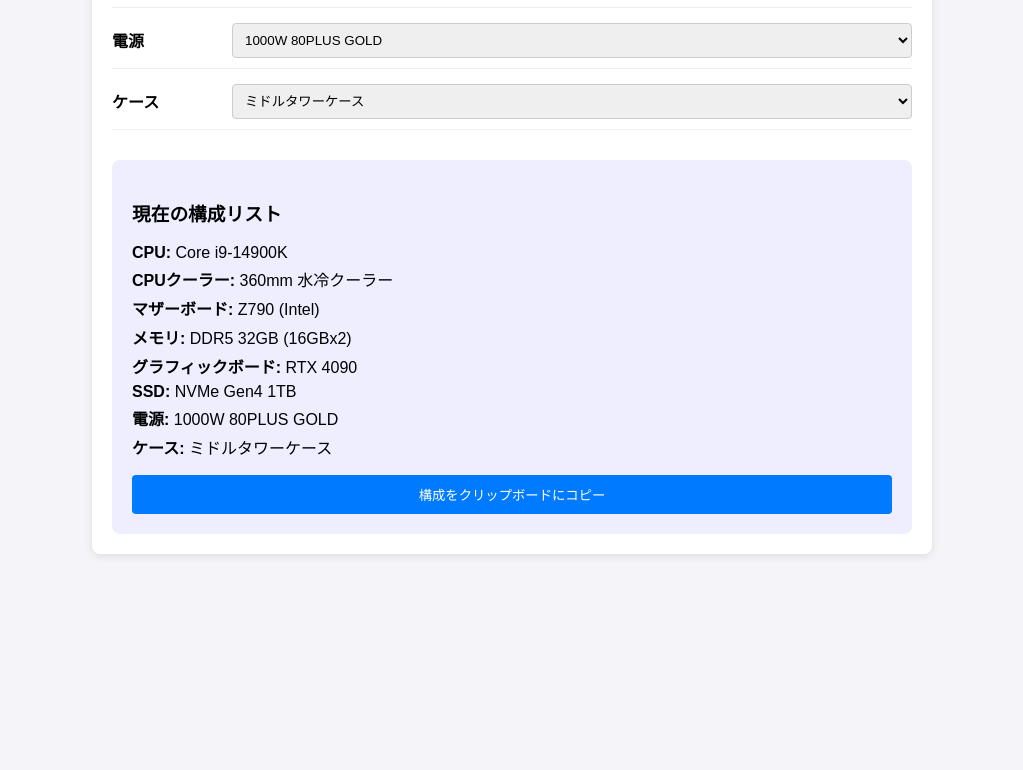
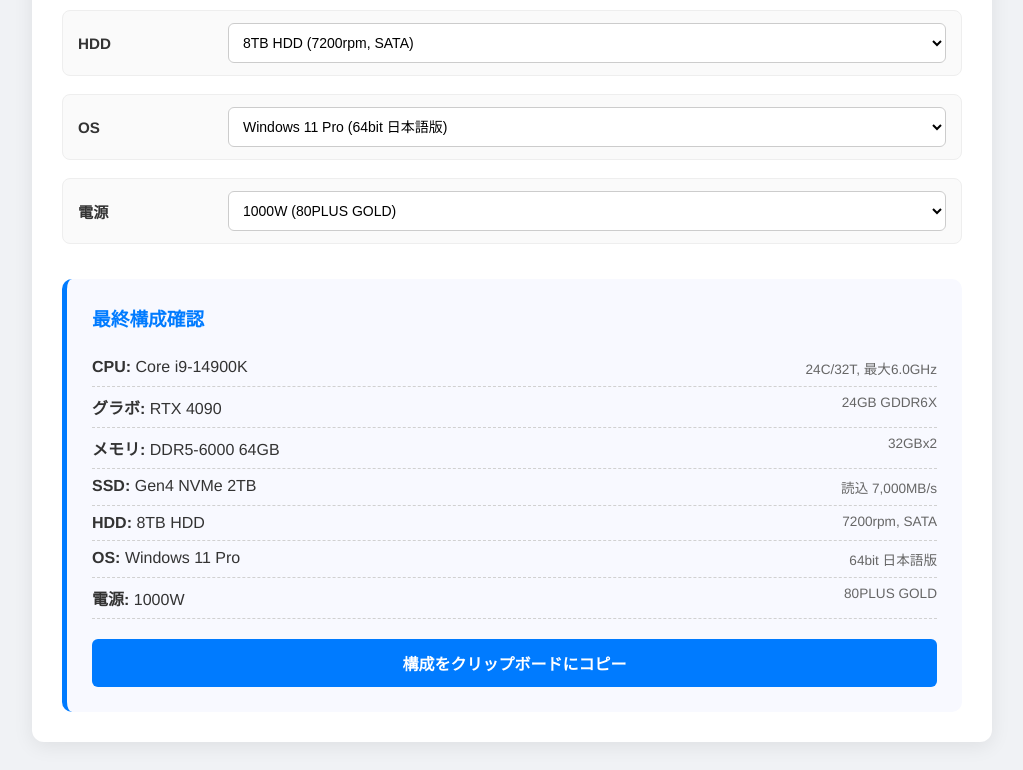
Before and after one commit to kumoroha/diy, a plain HTML site: page index.html in a window 1280 px wide. Shown: the part 493-1263 px from the top of the page, without its empty margins (128-1151 px from the left). Before the commit the page ends 1075 px from the top, so only its background shows below. Drawn offline with Linux system fonts and the light colour scheme.

Commit message:
Update index.html

```diff
--- a/index.html
+++ b/index.html
@@ -3,18 +3,20 @@
 <head>
     <meta charset="UTF-8">
     <meta name="viewport" content="width=device-width, initial-scale=1.0">
-    <title>自作PC構成シミュレーター</title>
+    <title>自作PC構成シミュレーター v2</title>
     <style>
-        body { font-family: sans-serif; background-color: #f4f4f9; padding: 20px; }
-        .container { max-width: 800px; margin: auto; background: white; padding: 20px; border-radius: 8px; box-shadow: 0 2px 10px rgba(0,0,0,0.1); }
-        h1 { text-align: center; color: #333; }
-        .part-section { margin-bottom: 15px; display: flex; align-items: center; justify-content: space-between; border-bottom: 1px solid #eee; padding-bottom: 10px; }
-        label { font-weight: bold; width: 120px; }
-        select { flex-grow: 1; padding: 8px; border-radius: 4px; border: 1px solid #ccc; }
-        .result-area { margin-top: 30px; padding: 20px; background: #eef; border-radius: 8px; }
-        #summary-list { list-style: none; padding: 0; }
-        #summary-list li { margin-bottom: 5px; }
-        .btn-copy { display: block; width: 100%; padding: 10px; background: #007bff; color: white; border: none; border-radius: 4px; cursor: pointer; margin-top: 10px; }
+        body { font-family: 'Helvetica Neue', Arial, sans-serif; background-color: #f0f2f5; padding: 20px; color: #333; }
+        .container { max-width: 900px; margin: auto; background: white; padding: 30px; border-radius: 12px; box-shadow: 0 4px 20px rgba(0,0,0,0.08); }
+        h1 { text-align: center; color: #1a1a1a; margin-bottom: 30px; border-bottom: 2px solid #007bff; display: inline-block; width: 100%; padding-bottom: 10px; }
+        .part-section { margin-bottom: 18px; display: flex; align-items: center; justify-content: space-between; background: #fafafa; padding: 12px 15px; border-radius: 8px; border: 1px solid #eee; }
+        label { font-weight: bold; width: 150px; font-size: 0.95em; }
+        select { flex-grow: 1; padding: 10px; border-radius: 6px; border: 1px solid #ccc; font-size: 14px; background-color: white; }
+        .result-area { margin-top: 35px; padding: 25px; background: #f8f9ff; border-radius: 10px; border-left: 5px solid #007bff; }
+        h3 { margin-top: 0; color: #007bff; }
+        #summary-list { list-style: none; padding: 0; margin-bottom: 20px; }
+        #summary-list li { padding: 8px 0; border-bottom: 1px dashed #d1d1d1; display: flex; justify-content: space-between; }
+        .spec-label { color: #666; font-size: 0.85em; margin-left: 10px; }
+        .btn-copy { display: block; width: 100%; padding: 12px; background: #007bff; color: white; border: none; border-radius: 6px; font-size: 16px; font-weight: bold; cursor: pointer; transition: 0.2s; }
         .btn-copy:hover { background: #0056b3; }
     </style>
 </head>
@@ -27,23 +29,60 @@
         </div>
 
     <div class="result-area">
-        <h3>現在の構成リスト</h3>
+        <h3>最終構成確認</h3>
         <ul id="summary-list"></ul>
         <button class="btn-copy" onclick="copyToClipboard()">構成をクリップボードにコピー</button>
     </div>
 </div>
 
 <script>
-    // パーツデータの定義
+    // パーツデータと指標数値
     const partsData = {
-        "CPU": ["Core i9-14900K", "Core i7-14700K", "Ryzen 9 7950X", "Ryzen 7 7800X3D", "選択なし"],
-        "CPUクーラー": ["360mm 水冷クーラー", "大型空冷クーラー", "付属クーラー", "選択なし"],
-        "マザーボード": ["Z790 (Intel)", "B760 (Intel)", "X670 (AMD)", "B650 (AMD)", "選択なし"],
-        "メモリ": ["DDR5 32GB (16GBx2)", "DDR5 64GB (32GBx2)", "DDR4 16GB (8GBx2)", "選択なし"],
-        "グラフィックボード": ["RTX 4090", "RTX 4080 Super", "RTX 4070 Ti Super", "RTX 4060", "Radeon RX 7900 XTX", "選択なし"],
-        "SSD": ["NVMe Gen4 1TB", "NVMe Gen4 2TB", "NVMe Gen3 500GB", "選択なし"],
-        "電源": ["1000W 80PLUS GOLD", "850W 80PLUS GOLD", "750W 80PLUS GOLD", "選択なし"],
-        "ケース": ["ミドルタワーケース", "フルタワーケース", "ミニタワーケース", "選択なし"]
+        "CPU": [
+            { name: "Core i9-14900K", spec: "24C/32T, 最大6.0GHz" },
+            { name: "Core i7-14700K", spec: "20C/28T, 最大5.6GHz" },
+            { name: "Ryzen 9 7950X", spec: "16C/32T, 最大5.7GHz" },
+            { name: "Ryzen 7 7800X3D", spec: "8C/16T, ゲーミング特化" },
+            { name: "選択なし", spec: "" }
+        ],
+        "グラボ": [
+            { name: "RTX 4090", spec: "24GB GDDR6X" },
+            { name: "RTX 4080 Super", spec: "16GB GDDR6X" },
+            { name: "RTX 4070 Ti Super", spec: "16GB GDDR6X" },
+            { name: "RTX 4060", spec: "8GB GDDR6" },
+            { name: "Radeon RX 7900 XTX", spec: "24GB GDDR6" },
+            { name: "選択なし", spec: "" }
+        ],
+        "メモリ": [
+            { name: "DDR5-6000 64GB", spec: "32GBx2" },
+            { name: "DDR5-5600 32GB", spec: "16GBx2" },
+            { name: "DDR4-3200 16GB", spec: "8GBx2" },
+            { name: "選択なし", spec: "" }
+        ],
+        "SSD": [
+            { name: "Gen4 NVMe 2TB", spec: "読込 7,000MB/s" },
+            { name: "Gen4 NVMe 1TB", spec: "読込 5,000MB/s" },
+            { name: "Gen3 NVMe 500GB", spec: "読込 3,500MB/s" },
+            { name: "選択なし", spec: "" }
+        ],
+        "HDD": [
+            { name: "8TB HDD", spec: "7200rpm, SATA" },
+            { name: "4TB HDD", spec: "5400rpm, SATA" },
+            { name: "2TB HDD", spec: "5400rpm, SATA" },
+            { name: "選択なし", spec: "" }
+        ],
+        "OS": [
+            { name: "Windows 11 Pro", spec: "64bit 日本語版" },
+            { name: "Windows 11 Home", spec: "64bit 日本語版" },
+            { name: "Linux (Ubuntu)", spec: "最新LTS" },
+            { name: "選択なし", spec: "" }
+        ],
+        "電源": [
+            { name: "1000W", spec: "80PLUS GOLD" },
+            { name: "850W", spec: "80PLUS GOLD" },
+            { name: "750W", spec: "80PLUS GOLD" },
+            { name: "選択なし", spec: "" }
+        ]
     };
 
     const container = document.getElementById('selector-container');
@@ -62,8 +101,9 @@
 
         partsData[category].forEach(item => {
             const option = document.createElement('option');
-            option.value = item;
-            option.text = item;
+            option.value = item.name;
+            // 選択肢に数値を表示
+            option.text = item.spec ? `${item.name} (${item.spec})` : item.name;
             select.appendChild(option);
         });
 
@@ -80,10 +120,12 @@
         let hasSelection = false;
 
         Object.keys(partsData).forEach(category => {
-            const val = document.getElementById(`select-${category}`).value;
-            if (val !== "選択なし") {
+            const selectedName = document.getElementById(`select-${category}`).value;
+            const categoryData = partsData[category].find(p => p.name === selectedName);
+
+            if (selectedName !== "選択なし") {
                 const li = document.createElement('li');
-                li.innerHTML = `<strong>${category}:</strong> ${val}`;
+                li.innerHTML = `<span><strong>${category}:</strong> ${selectedName}</span> <span class="spec-label">${categoryData.spec}</span>`;
                 summaryList.appendChild(li);
                 hasSelection = true;
             }
@@ -96,21 +138,25 @@
 
     // コピー機能
     function copyToClipboard() {
-        const text = Array.from(summaryList.querySelectorAll('li'))
-            .map(li => li.innerText)
-            .join('\n');
+        let text = "【PC構成リスト】\n";
+        const items = Array.from(summaryList.querySelectorAll('li'));
 
-        if (!text || text === "パーツを選択してください") {
-            alert("コピーする構成がありません。");
+        if (items.length === 0 || items[0].innerText === "パーツを選択してください") {
+            alert("構成が空です。");
             return;
         }
 
+        items.forEach(li => {
+            // 見栄え良く整形
+            const content = li.innerText.replace(/\n/g, " ");
+            text += `・${content}\n`;
+        });
+
         navigator.clipboard.writeText(text).then(() => {
-            alert("構成をコピーしました！SNSやメモに貼り付けられます。");
+            alert("構成リストをコピーしました！");
         });
     }
 
-    // 初期実行
     updateSummary();
 </script>
 
```
